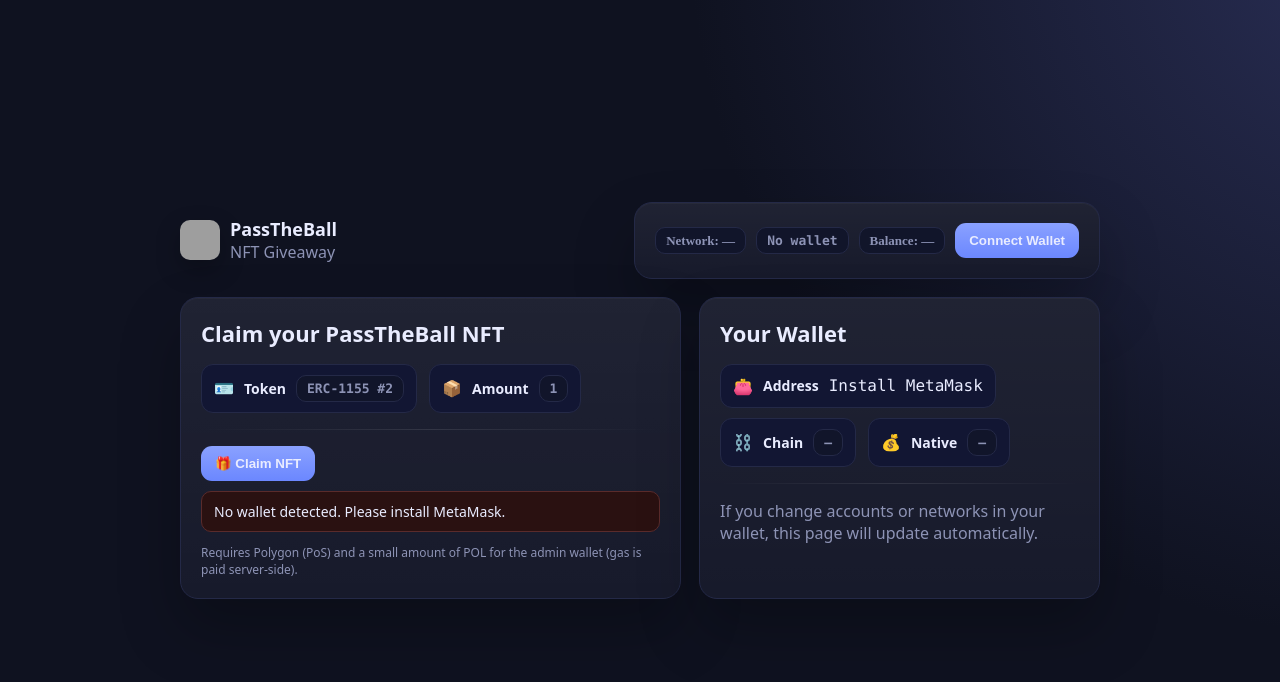
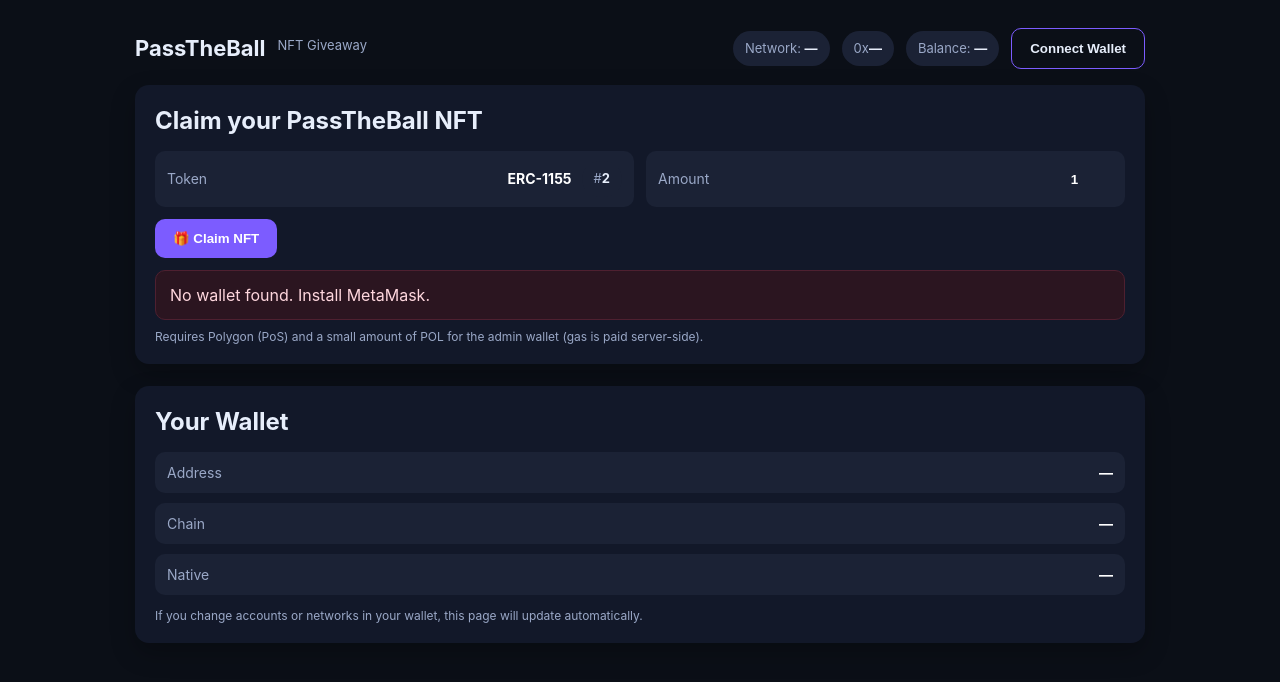
Before and after one commit to whu92rajesh-rgb/nft-giveaway, a website: page public/index.html in a window 1280 px wide. Both pictures are taken after a click on the button "Connect Wallet". Drawn offline with Linux system fonts and the light colour scheme; grey boxes are pictures that could not be loaded.

Commit message:
Update index.html

```diff
--- a/public/index.html
+++ b/public/index.html
@@ -2,305 +2,196 @@
 <html lang="en">
 <head>
   <meta charset="utf-8" />
-  <meta
-    name="viewport"
-    content="width=device-width, initial-scale=1, viewport-fit=cover"
-  />
-  <title>PassTheBall – Claim</title>
-  <meta name="description" content="Claim your PassTheBall NFT" />
-  <link rel="preconnect" href="https://cdn.jsdelivr.net" crossorigin />
-  <script src="https://cdn.jsdelivr.net/npm/ethers@5.7.2/dist/ethers.min.js"></script>
+  <meta name="viewport" content="width=device-width,initial-scale=1" />
+  <title>PassTheBall | NFT Giveaway</title>
+  <meta name="description" content="Claim your PassTheBall ERC-1155 NFT on Polygon." />
+
+  <!-- Brand Colors (adjust here) -->
   <style>
     :root{
-      --bg:#0f1220; --card:#171a2b; --muted:#8d93b5; --text:#e9ecff; --accent:#7e9cff; --ok:#36d399; --bad:#ff6b6b;
-      --b:#242947;
+      --bg:#0b0f17;
+      --panel:#121829;
+      --text:#e7eefb;
+      --muted:#9aa8c7;
+      --accent:#7c5cff;
+      --accent-2:#00e5a0;
+      --danger:#ff5c7a;
+      --ok:#1ad1a5;
+      --chip:#1b2235;
     }
-    *{box-sizing:border-box}
-    html,body{height:100%}
-    body{
-      margin:0; font-family: ui-sans-serif, system-ui, -apple-system, Segoe UI, Roboto, Inter, "Helvetica Neue", Arial, "Apple Color Emoji","Segoe UI Emoji";
-      color:var(--text); background: radial-gradient(1200px 1200px at 110% -10%, #2a2f57 0%, transparent 60%) , var(--bg);
-      display:flex; align-items:center; justify-content:center; padding:24px;
-    }
-    .app{width:100%; max-width:920px}
-    .top{
-      display:flex; align-items:center; justify-content:space-between; gap:16px; margin-bottom:18px;
-    }
-    .brand{display:flex; gap:10px; align-items:center}
-    .brand img{width:40px; height:40px; border-radius:10px; box-shadow:0 10px 25px rgba(0,0,0,.25)}
-    .brand b{font-size:18px}
-    .card{
-      background:linear-gradient(180deg, rgba(255,255,255,.04), rgba(0,0,0,0)) , var(--card);
-      border:1px solid var(--b);
-      border-radius:18px; padding:20px;
-      box-shadow:0 30px 60px rgba(0,0,0,.25), inset 0 1px 0 rgba(255,255,255,.03);
-    }
-    .wallet-bar{
-      display:flex; gap:10px; align-items:center; justify-content:flex-end; flex-wrap:wrap;
-    }
-    button{
-      appearance:none; border:none; background:var(--b); color:var(--text);
-      padding:10px 14px; border-radius:11px; cursor:pointer; transition:.18s ease; font-weight:600;
-    }
-    button:hover{transform:translateY(-1px); filter:brightness(1.05)}
-    button.primary{background:linear-gradient(180deg, #8aa1ff, #6b87ff)}
-    button.ghost{background:transparent; border:1px solid var(--b)}
-    .pill{background:#11152a; border:1px solid var(--b); padding:6px 10px; border-radius:10px; font:600 13px/1 ui-sans-serif; color:var(--muted)}
-    .grid{display:grid; grid-template-columns: 1.25fr 1fr; gap:18px}
-    @media (max-width:860px){ .grid{grid-template-columns:1fr; } .wallet-bar{justify-content:flex-start} }
-    .h1{font-size:22px; margin:0 0 16px}
-    .muted{color:var(--muted)}
-    .row{display:flex; align-items:center; gap:12px; flex-wrap:wrap}
-    .stat{display:flex; align-items:center; gap:10px; padding:10px 12px; border-radius:12px; background:#121633; border:1px solid var(--b)}
-    .stat b{font-size:14px}
-    .mono{font-family: ui-monospace, SFMono-Regular, Menlo, Monaco, Consolas, "Liberation Mono", "Courier New", monospace;}
-    .big{font-size:28px; font-weight:800}
-    .divider{height:1px; background:linear-gradient(90deg, transparent, rgba(255,255,255,.1), transparent); margin:16px 0}
-    .status{margin-top:10px; padding:10px 12px; border-radius:10px; font-size:14px; border:1px solid var(--b); background:#11142a}
-    .status.ok{border-color:#2a5142; background:#0e2a1f}
-    .status.bad{border-color:#5a2b2b; background:#2a1111}
-    .link{color:var(--accent); text-decoration:none}
-    .link:hover{text-decoration:underline}
-    .footnote{font-size:12px; color:var(--muted); margin-top:12px}
-    .spinner{width:16px;height:16px;border-radius:50%;border:2px solid #ffffff44;border-top-color:#fff; animation:spin .8s linear infinite}
-    @keyframes spin{to{transform:rotate(360deg)}}
+    *{box-sizing:border-box} html,body{margin:0;padding:0;background:var(--bg);color:var(--text);font:16px/1.5 Inter,system-ui,-apple-system,Segoe UI,Roboto,Arial,sans-serif}
+    a{color:var(--accent)} .muted{color:var(--muted)}
+
+    .wrap{max-width:1050px;margin:28px auto;padding:0 20px}
+    .row{display:flex;gap:22px;flex-wrap:wrap}
+    .panel{background:var(--panel);border-radius:14px;padding:18px 20px;box-shadow:0 10px 24px rgba(0,0,0,.25)}
+    .panel-lg{flex:1 1 620px;min-width:320px}
+    .panel-sm{flex:1 1 380px;min-width:320px}
+
+    .topbar{display:flex;align-items:center;gap:12px;margin-bottom:16px}
+    .brand{font-size:22px;font-weight:700}
+    .sub{font-size:13px;margin-top:-6px;color:var(--muted)}
+
+    .rightbar{display:flex;gap:12px;margin-left:auto;align-items:center}
+    .chip{background:var(--chip);border-radius:999px;padding:8px 12px;font-size:13px;color:var(--muted)}
+    .chip b{color:var(--text)}
+
+    .btn{appearance:none;border:none;border-radius:10px;padding:12px 18px;background:var(--accent);color:#fff;font-weight:700;cursor:pointer;transition:transform .04s ease,opacity .2s}
+    .btn:hover{transform:translateY(-1px)} .btn:disabled{opacity:.5;cursor:not-allowed}
+    .btn-line{background:transparent;border:1px solid var(--accent);color:var(--text)}
+
+    .grid{display:grid;grid-template-columns:repeat(2,minmax(0,1fr));gap:12px}
+    .item{background:var(--chip);border-radius:10px;padding:10px 12px;font-size:14px;display:flex;align-items:center;gap:10px}
+    .item .title{color:var(--muted)} .item .val{margin-left:auto;color:#fff;font-weight:700}
+
+    .alert{background:#2b1520;border:1px solid #4e2030;color:#ffd7de;padding:12px 14px;border-radius:10px}
+    .note{font-size:12px;margin-top:8px;color:var(--muted)}
   </style>
 </head>
 <body>
-  <div class="app">
-    <div class="top">
-      <div class="brand">
-        <img src="https://assets-global.website-files.com/64b7d8d71f6d17eb36b1f9b9/64b7d9cde76d989a1a77a1f4_ball.png" alt="logo" />
-        <div>
-          <b>PassTheBall</b><br>
-          <span class="muted">NFT Giveaway</span>
-        </div>
-      </div>
-      <div class="wallet-bar card">
-        <span id="net" class="pill">Network: —</span>
-        <span id="addr" class="pill mono">0x…</span>
-        <span id="bal" class="pill">Balance: —</span>
-        <button id="btnConnect" class="primary">Connect Wallet</button>
-        <button id="btnDisconnect" class="ghost" style="display:none">Disconnect</button>
+  <div class="wrap">
+
+    <!-- top -->
+    <div class="topbar">
+      <div class="brand">PassTheBall</div>
+      <div class="sub">NFT Giveaway</div>
+
+      <div class="rightbar">
+        <div class="chip">Network: <b id="net">—</b></div>
+        <div class="chip">0x<b id="short">—</b></div>
+        <div class="chip">Balance: <b id="bal">—</b></div>
+        <button id="btn-connect" class="btn btn-line">Connect Wallet</button>
       </div>
     </div>
 
-    <div class="grid">
-      <div class="card">
-        <h2 class="h1">Claim your PassTheBall NFT</h2>
-        <div class="row" style="margin-bottom:10px">
-          <div class="stat"><span>🪪</span><b>Token</b> <span class="pill mono" id="tokenId">ERC-1155 #2</span></div>
-          <div class="stat"><span>📦</span><b>Amount</b> <span class="pill mono" id="tokenAmt">1</span></div>
+    <div class="row">
+      <!-- left: claim -->
+      <div class="panel panel-lg">
+        <h2 style="margin:0 0 12px">Claim your PassTheBall NFT</h2>
+
+        <div class="grid" style="margin-bottom:12px">
+          <div class="item">
+            <span class="title">Token</span>
+            <span class="val">ERC-1155</span>
+            <span class="chip">#<b id="tokenId">2</b></span>
+          </div>
+          <div class="item">
+            <span class="title">Amount</span>
+            <span class="val"><input id="amount" value="1" min="1" max="5" type="number" style="width:62px;border:none;background:transparent;color:#fff;font-weight:700;text-align:center"></span>
+          </div>
         </div>
-        <div class="divider"></div>
-        <div class="row">
-          <button id="btnClaim" class="primary" disabled>🎁 Claim NFT</button>
-          <div id="busy" class="row" style="display:none;"><div class="spinner"></div><span class="muted">Processing…</span></div>
-        </div>
-        <div id="msg" class="status" style="display:none"></div>
-        <div class="footnote">
-          Requires Polygon (PoS) and a small amount of POL for the admin wallet (gas is paid server-side).
-        </div>
+
+        <button id="btn-claim" class="btn">🎁 Claim NFT</button>
+
+        <div id="status" class="alert" style="display:none;margin-top:12px"></div>
+        <div class="note">Requires Polygon (PoS) and a small amount of POL for the admin wallet (gas is paid server-side).</div>
       </div>
 
-      <div class="card">
-        <h2 class="h1">Your Wallet</h2>
-        <div class="row" style="margin-bottom:10px">
-          <div class="stat"><span>👛</span><b>Address</b> <span class="mono" id="addrFull">—</span></div>
+      <!-- right: wallet -->
+      <div class="panel panel-sm">
+        <h2 style="margin:0 0 12px">Your Wallet</h2>
+
+        <div class="item">
+          <span class="title">Address</span>
+          <span class="val" id="addr">—</span>
         </div>
-        <div class="row" style="margin-bottom:10px">
-          <div class="stat"><span>⛓️</span><b>Chain</b> <span id="chain" class="pill mono">—</span></div>
-          <div class="stat"><span>💰</span><b>Native</b> <span id="native" class="pill mono">—</span></div>
+        <div class="item" style="margin-top:10px">
+          <span class="title">Chain</span>
+          <span class="val" id="chain">—</span>
         </div>
-        <div class="divider"></div>
-        <p class="muted" style="margin-top:8px">
-          If you change accounts or networks in your wallet, this page will update automatically.
-        </p>
+        <div class="item" style="margin-top:10px">
+          <span class="title">Native</span>
+          <span class="val" id="native">—</span>
+        </div>
+
+        <div class="note" style="margin-top:12px">If you change accounts or networks in your wallet, this page will update automatically.</div>
       </div>
     </div>
   </div>
 
+  <!-- Ethers v5 UMD (global window.ethers) -->
+  <script src="https://cdn.jsdelivr.net/npm/ethers@5.7.2/dist/ethers.umd.min.js"></script>
+
+  <!-- App -->
   <script>
-    /***********************
-     * Configuration
-     ***********************/
-    const FN_URL = "https://passtheball.io/.netlify/functions/transfer1155"; // <-- your Netlify function on custom domain
-    const CHAIN_NAME = {
-      "0x89":"Polygon Mainnet",
-      "0xa":"OP Mainnet",
-      "0x13881":"Polygon Mumbai (old testnet)",
-      "0xaa36a7":"Sepolia (testnet)"
-    };
+    const $ = sel => document.querySelector(sel);
+    const statusBox = $('#status');
 
-    /***********************
-     * UI helpers
-     ***********************/
-    const $ = (id) => document.getElementById(id);
-    const btnConnect = $("btnConnect");
-    const btnDisconnect = $("btnDisconnect");
-    const btnClaim = $("btnClaim");
-    const msg = $("msg");
-    const busy = $("busy");
-    const addr = $("addr");
-    const addrFull = $("addrFull");
-    const bal = $("bal");
-    const net = $("net");
-    const chainSpan = $("chain");
-    const nativeSpan = $("native");
+    function setStatus(msg, isError = true) {
+      statusBox.textContent = msg;
+      statusBox.style.display = 'block';
+      statusBox.style.background = isError ? '#2b1520' : '#0f2b26';
+      statusBox.style.borderColor = isError ? '#4e2030' : '#1a6a57';
+      statusBox.style.color = isError ? '#ffd7de' : '#B7FFEB';
+    }
 
-    function shorten(a){ return a ? (a.slice(0,6)+"…"+a.slice(-4)) : "0x…"; }
-    function show(el, yes=true){ el.style.display = yes ? "" : "none"; }
-    function toast(type, text, extra=""){
-      msg.className = "status " + (type==="ok" ? "ok" : type==="bad" ? "bad" : "");
-      msg.innerHTML = text + (extra ? `<div class="footnote">${extra}</div>` : "");
-      show(msg, true);
-    }
-    function clearToast(){ show(msg, false); }
+    function shortAddr(a) { return a ? `${a.slice(0,6)}…${a.slice(-4)}` : '—'; }
 
-    /***********************
-     * Wallet state
-     ***********************/
-    let provider, signer, account, chainIdHex;
+    let provider, signer, account;
 
-    async function refreshWalletUI(){
-      if(!window.ethereum){
-        addr.textContent = "No wallet";
-        addrFull.textContent = "Install MetaMask";
-        net.textContent = "Network: —";
-        bal.textContent = "Balance: —";
-        chainSpan.textContent = "—";
-        nativeSpan.textContent = "—";
-        btnClaim.disabled = true;
-        return;
-      }
+    async function connect() {
+      try {
+        if (!window.ethereum) return setStatus('No wallet found. Install MetaMask.', true);
+        if (!window.ethers) return setStatus('Ethers library did not load.', true);
 
-      provider = new ethers.providers.Web3Provider(window.ethereum, "any");
-      const accts = await provider.listAccounts();
-      const network = await provider.getNetwork();
-      chainIdHex = "0x" + network.chainId.toString(16);
-      net.textContent = "Network: " + (CHAIN_NAME[chainIdHex] || ("chainId " + chainIdHex));
-      chainSpan.textContent = CHAIN_NAME[chainIdHex] || chainIdHex;
+        provider = new ethers.providers.Web3Provider(window.ethereum, 'any');
+        await provider.send('eth_requestAccounts', []);
+        signer = provider.getSigner();
+        account = await signer.getAddress();
 
-      if(accts.length){
-        signer = provider.getSigner();
-        account = accts[0];
-        addr.textContent = shorten(account);
-        addrFull.textContent = account;
+        const network = await provider.getNetwork();
+        const bal = await provider.getBalance(account);
 
-        // Native balance (POL on Polygon)
-        try{
-          const wei = await provider.getBalance(account);
-          const eth = Number(ethers.utils.formatEther(wei));
-          nativeSpan.textContent = eth.toFixed(4);
-          bal.textContent = "Balance: " + eth.toFixed(4);
-        }catch(e){
-          nativeSpan.textContent = "—";
-          bal.textContent = "Balance: —";
-        }
+        $('#addr').textContent   = account;
+        $('#short').textContent  = account ? account.slice(2, 6) : '—';
+        $('#net').textContent    = network?.name ?? '—';
+        $('#chain').textContent  = `chainId ${network?.chainId ?? '—'}`;
+        $('#bal').textContent    = `${ethers.utils.formatEther(bal).slice(0,6)} POL`;
+        $('#native').textContent = `${ethers.utils.formatEther(bal).slice(0,6)} POL`;
 
-        btnConnect.style.display = "none";
-        btnDisconnect.style.display = "";
-        btnClaim.disabled = false;
-      }else{
-        account = null;
-        addr.textContent = "0x…";
-        addrFull.textContent = "—";
-        nativeSpan.textContent = "—";
-        bal.textContent = "Balance: —";
-        btnConnect.style.display = "";
-        btnDisconnect.style.display = "none";
-        btnClaim.disabled = true;
+        setStatus('Wallet connected.', false);
+      } catch (err) {
+        setStatus(`Connection rejected. ${err?.message || err}`, true);
       }
     }
 
-    async function connect(){
-      try{
-        if(!window.ethereum){
-          toast("bad","No wallet detected. Please install MetaMask.");
-          return;
-        }
-        await window.ethereum.request({method:"eth_requestAccounts"});
-        await refreshWalletUI();
-        clearToast();
-      }catch(e){
-        toast("bad","Connection rejected.", e.message);
+    // POST to Netlify function
+    async function claim() {
+      try {
+        if (!signer || !account) return setStatus('Connect wallet first.', true);
+
+        const body = {
+          to: account,
+          amount: Number($('#amount').value || 1)
+        };
+
+        setStatus('Submitting claim…', false);
+
+        const res = await fetch('/.netlify/functions/transfer1155', {
+          method: 'POST',
+          headers: { 'Content-Type': 'application/json' },
+          body: JSON.stringify(body)
+        });
+
+        const data = await res.json();
+        if (!res.ok) throw new Error(data?.error || data?.message || 'Request failed');
+
+        // ‘submitted’ means we broadcasted; final inclusion will appear on Polygonscan
+        setStatus(`🎉 ${data.status}. Tx: ${data.txHash || '—'}`, false);
+      } catch (err) {
+        setStatus(`Claim failed. ${err?.message || err}`, true);
       }
     }
 
-    async function disconnect(){
-      // For user wallets (MetaMask) there's no programmatic disconnect; we just reset UI.
-      account = null;
-      await refreshWalletUI();
-      toast("","Disconnected.");
+    // UI buttons
+    $('#btn-connect').addEventListener('click', connect);
+    $('#btn-claim').addEventListener('click', claim);
+
+    // auto-refresh on chain/account change
+    if (window.ethereum) {
+      ethereum.on('accountsChanged', () => connect().catch(()=>{}));
+      ethereum.on('chainChanged', () => connect().catch(()=>{}));
     }
-
-    /***********************
-     * Claim: call Netlify Function
-     ***********************/
-    // Fetch with timeout helper
-    function fetchWithTimeout(url, opts={}, ms=25000){
-      return new Promise((resolve, reject)=>{
-        const ctl = new AbortController();
-        const id = setTimeout(()=>{ ctl.abort(); reject(new Error("Request timeout")); }, ms);
-        fetch(url, {...opts, signal: ctl.signal})
-          .then(r => (clearTimeout(id), resolve(r)))
-          .catch(err => (clearTimeout(id), reject(err)));
-      });
-    }
-
-    async function claim(){
-      clearToast();
-      if(!account){ toast("bad","Connect your wallet first."); return; }
-      show(busy, true);
-      btnClaim.disabled = true;
-
-      try{
-        const res = await fetchWithTimeout(FN_URL, {
-          method:"POST",
-          headers: {"Content-Type":"application/json"},
-          body: JSON.stringify({ to: account })
-        }, 30000);
-
-        let data;
-        try { data = await res.json(); } catch (e) {
-          throw new Error("Invalid response from server");
-        }
-
-        if(!res.ok){
-          const m = data?.error || data?.message || "Request failed";
-          throw new Error(m);
-        }
-
-        // Success path: show tx hash (may be 'submitted' if using broadcast)
-        let note = "";
-        if(data.txHash){
-          const link = `https://polygonscan.com/tx/${data.txHash}`;
-          note = `Tx Hash: <a class="link" target="_blank" href="${link}">${data.txHash}</a>`;
-        }
-        toast("ok", data.message || "Submitted!", note);
-      }catch(err){
-        const tip = (String(err).includes("timeout"))
-          ? "The server is busy. Please check your wallet later, or try again in a few seconds."
-          : "Please try again.";
-        toast("bad", "Claim failed: " + (err.message || err), tip);
-      }finally{
-        show(busy, false);
-        btnClaim.disabled = !account;
-      }
-    }
-
-    /***********************
-     * Wire up & events
-     ***********************/
-    btnConnect.onclick = connect;
-    btnDisconnect.onclick = disconnect;
-    btnClaim.onclick = claim;
-
-    if(window.ethereum){
-      window.ethereum.on('accountsChanged', refreshWalletUI);
-      window.ethereum.on('chainChanged', ()=>document.location.reload());
-    }
-    refreshWalletUI();
   </script>
 </body>
 </html>
```
